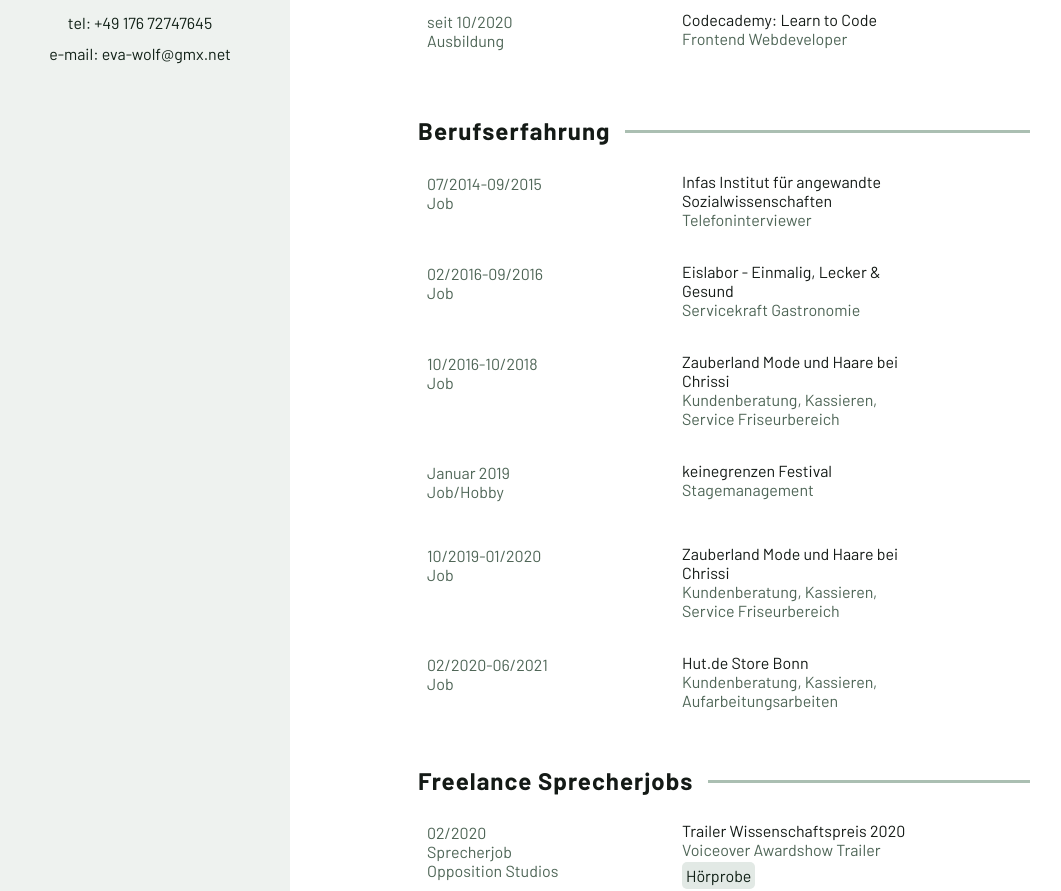
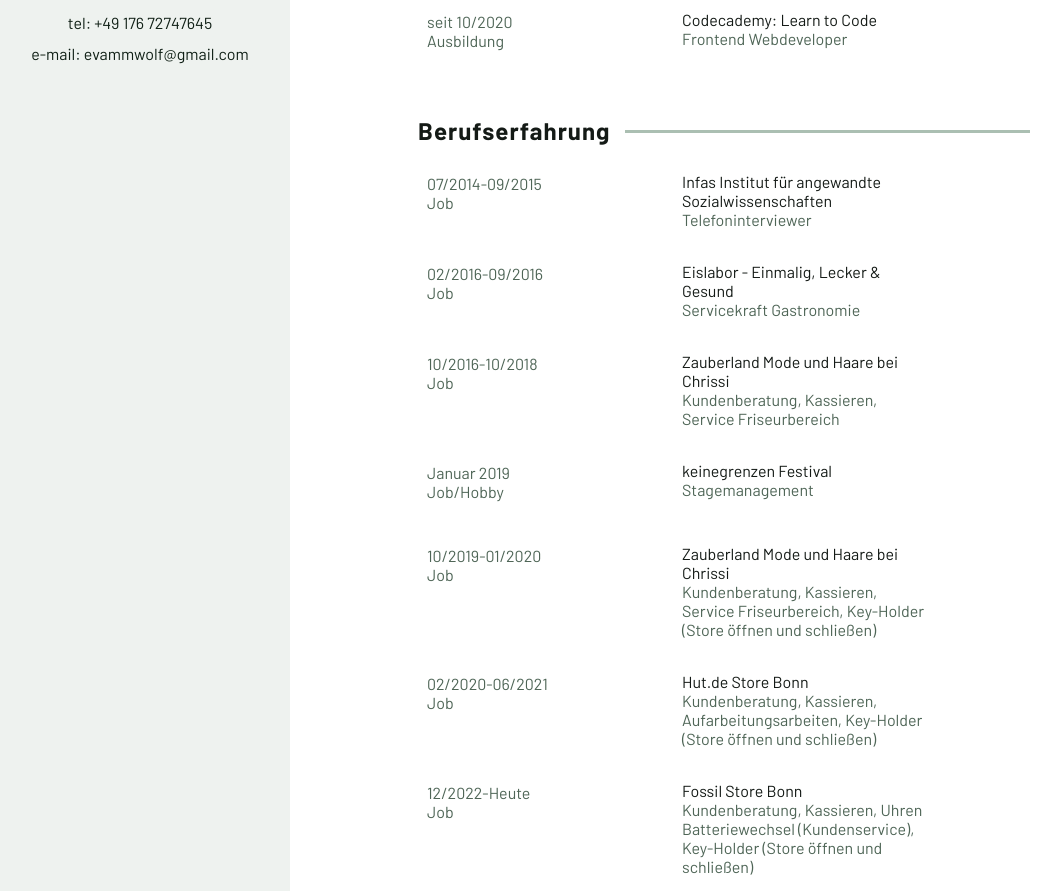
Before and after one commit to evammwolf/evammwolf.github.io, a plain HTML site: page index.html in a window 1280 px wide. Shown: the part 574-1465 px from the top of the page, without its empty margins (10-1071 px from the left). Drawn offline with Linux system fonts and the light colour scheme.

Commit message:
Update index.html
current Job updates, contact info updates

```diff
--- a/index.html
+++ b/index.html
@@ -44,7 +44,7 @@
             <div class="image"> <img src="./resources/LebenslaufBild.jpg"> </div>
             <h1><span class="surname">Eva</span> Wolf</h1>
             <p>Geb. am 12. Juni 1994 in Bonn</p>
-            <p><a class="contact" href="tel:+4917672747645">tel: +49 176 72747645</a><br><a class="contact" href="mailto:eva-wolf@gmx.net">e-mail: eva-wolf@gmx.net</a></p>
+            <p><a class="contact" href="tel:+4917672747645">tel: +49 176 72747645</a><br><a class="contact" href="mailto:evammwolf@gmail.com">e-mail: evammwolf@gmail.com</a></p>
             </div>
          </div>
 
@@ -121,12 +121,17 @@
                         <tr>
                             <td class="dates">10/2019-01/2020<br><span class="sub-info">Job</span></td>
                             <td>Zauberland Mode und Haare bei Chrissi<br><span class="sub-info">Kundenberatung, Kassieren, Service
-                                Friseurbereich</span></td>
+                                Friseurbereich, Key-Holder (Store öffnen und schließen)</span></td>
                         </tr>
 
                         <tr>
                             <td class="dates">02/2020-06/2021<br><span class="sub-info">Job</span></td>
-                            <td>Hut.de Store Bonn<br><span class="sub-info">Kundenberatung, Kassieren, Aufarbeitungsarbeiten</span></td>
+                            <td>Hut.de Store Bonn<br><span class="sub-info">Kundenberatung, Kassieren, Aufarbeitungsarbeiten, Key-Holder (Store öffnen und schließen)</span></td>
+                        </tr>
+
+                         <tr>
+                            <td class="dates">12/2022-Heute<br><span class="sub-info">Job</span></td>
+                            <td>Fossil Store Bonn<br><span class="sub-info">Kundenberatung, Kassieren, Uhren Batteriewechsel (Kundenservice), Key-Holder (Store öffnen und schließen)</span></td>
                         </tr>
 
                     </tbody>
```
